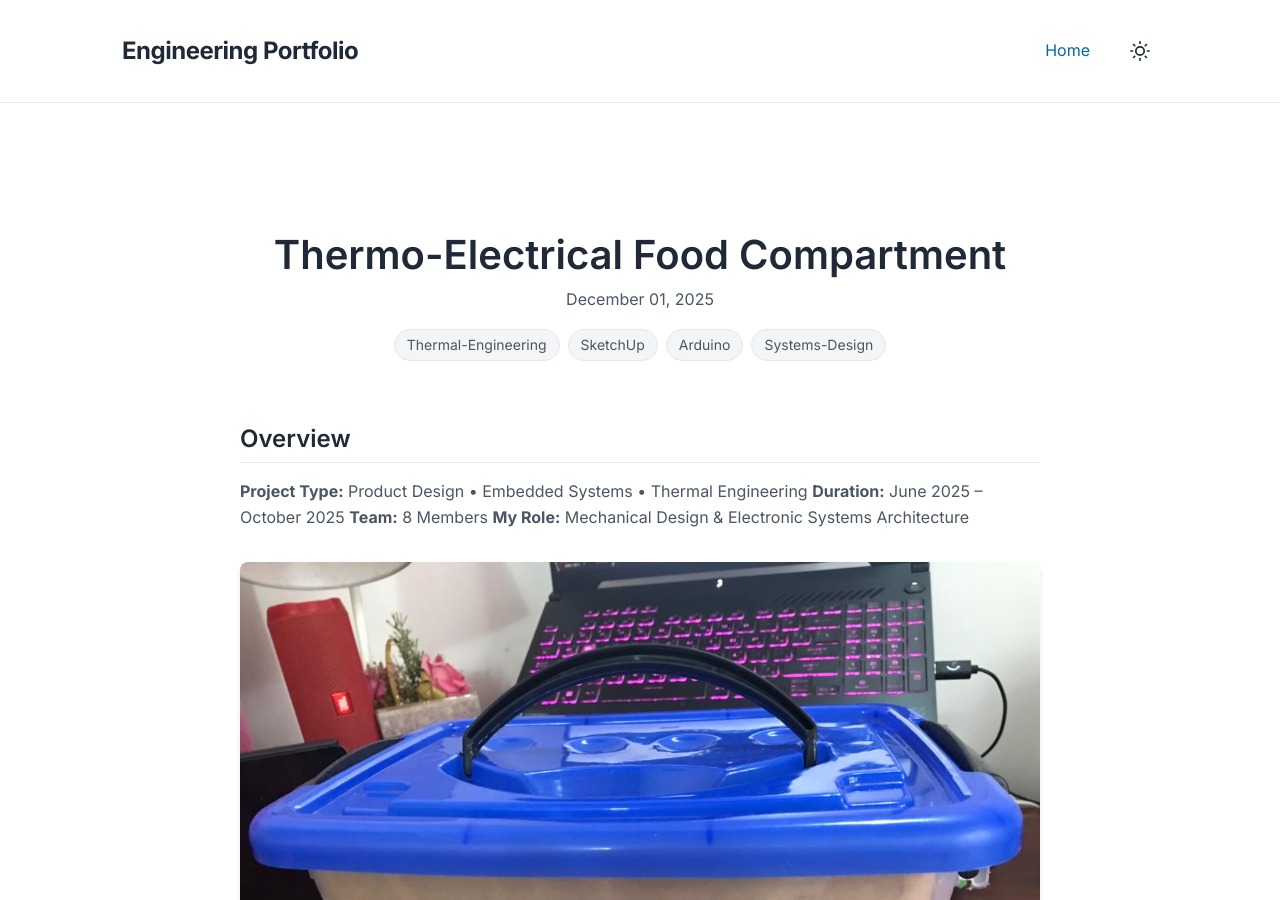
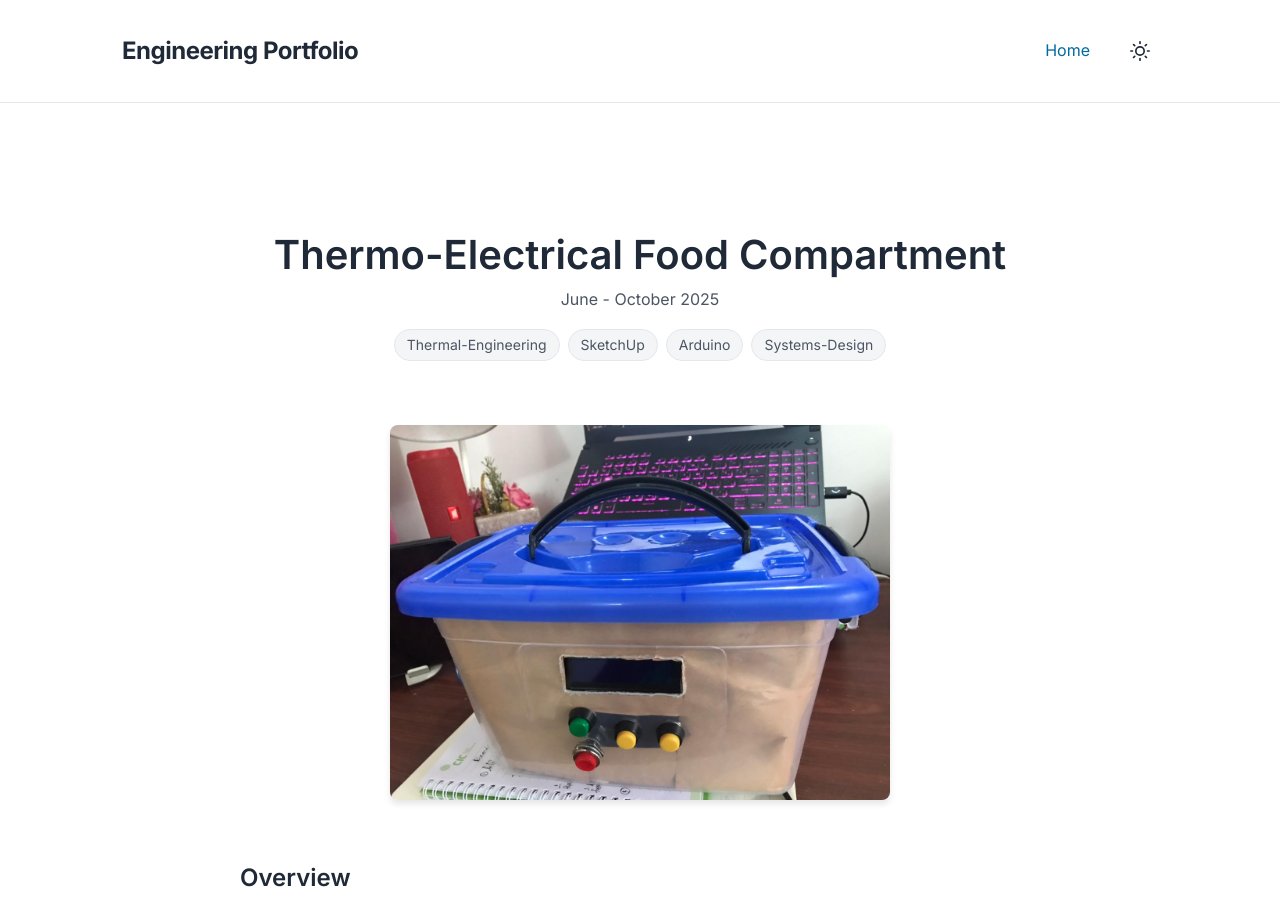
Before and after one commit to mackaygunn/mackaygunn.github.io, a Jekyll site: the page built from _projects/thermo-electrical-lunchbox/2025-12-01-thermo-electrical-lunchbox.md, in a window 1280 px wide and 900 px high. Built offline with Jekyll 4.4.1, drawn with Linux system fonts in a browser that asks for light colours.

Commit message:
Refine lunchbox layout: move cover image, update dates, and use cover as prototype image

```diff
--- a/_layouts/project.html
+++ b/_layouts/project.html
@@ -5,7 +5,11 @@ layout: default
   <header class="project-header">
     <h1 class="project-title">{{ page.title | escape }}</h1>
     <div class="project-meta">
-      <time datetime="{{ page.date | date_to_xmlschema }}">{{ page.date | date: "%B %d, %Y" }}</time>
+      {% if page.duration %}
+        <span class="project-duration">{{ page.duration | escape }}</span>
+      {% else %}
+        <time datetime="{{ page.date | date_to_xmlschema }}">{{ page.date | date: "%B %d, %Y" }}</time>
+      {% endif %}
     </div>
     {% if page.tags %}
     <div class="project-tags">
--- a/_projects/thermo-electrical-lunchbox/2025-12-01-thermo-electrical-lunchbox.md
+++ b/_projects/thermo-electrical-lunchbox/2025-12-01-thermo-electrical-lunchbox.md
@@ -4,16 +4,17 @@ title: "Thermo-Electrical Food Compartment"
 date: 2025-12-01
 categories: [design-simulation, physical-projects]
 tags: [Thermal-Engineering, SketchUp, Arduino, Systems-Design]
+duration: "June - October 2025"
 image: "/ramiruliyanage.github.io/assets/images/projects/lunchbox/cover.jpg"
 ---
+
+<img src="/ramiruliyanage.github.io/assets/images/projects/lunchbox/cover.jpg" alt="Project Cover" style="width: 100%; max-width: 500px; display: block; margin: 0 auto 2rem auto; border-radius: 8px; box-shadow: 0 4px 6px rgba(0,0,0,0.1);">
 
 ## Overview
 **Project Type:** Product Design • Embedded Systems • Thermal Engineering
 **Duration:** June 2025 – October 2025
 **Team:** 8 Members
 **My Role:** Mechanical Design & Electronic Systems Architecture
-
-<img src="/ramiruliyanage.github.io/assets/images/projects/lunchbox/cover.jpg" alt="Project Cover" style="width: 100%; max-width: 800px; display: block; margin: 1.5rem auto; border-radius: 8px; box-shadow: 0 4px 6px rgba(0,0,0,0.1);">
 
 Designed and developed a portable self-heating lunch box that actively heats food while simultaneously cooling a secondary compartment using a Peltier thermoelectric module. My specific contribution focused on the electronic system architecture, embedded control logic using Arduino, and the mechanical integration of the thermal components.
 
@@ -77,6 +78,6 @@ The final prototype underwent rigorous functional verification.
   <img src="/ramiruliyanage.github.io/assets/images/projects/lunchbox/circuit-diagram.jpg" alt="Circuit Diagram" style="width: 100%; border-radius: 6px; border: 1px solid #ddd; margin-bottom: 5px;">
   <p style="font-size: 0.9em; color: #666; margin-bottom: 2rem;"><em>Electronic architecture and embedded control logic for the thermal system.</em></p>
 
-  <img src="/ramiruliyanage.github.io/assets/images/projects/lunchbox/prototype.jpg" alt="Physical Prototype" style="width: 100%; border-radius: 6px; border: 1px solid #ddd; margin-bottom: 5px;">
+  <img src="/ramiruliyanage.github.io/assets/images/projects/lunchbox/cover.jpg" alt="Physical Prototype" style="width: 100%; border-radius: 6px; border: 1px solid #ddd; margin-bottom: 5px;">
   <p style="font-size: 0.9em; color: #666; margin-bottom: 2rem;"><em>Assembled physical prototype undergoing initial thermal testing.</em></p>
 </div>
```
